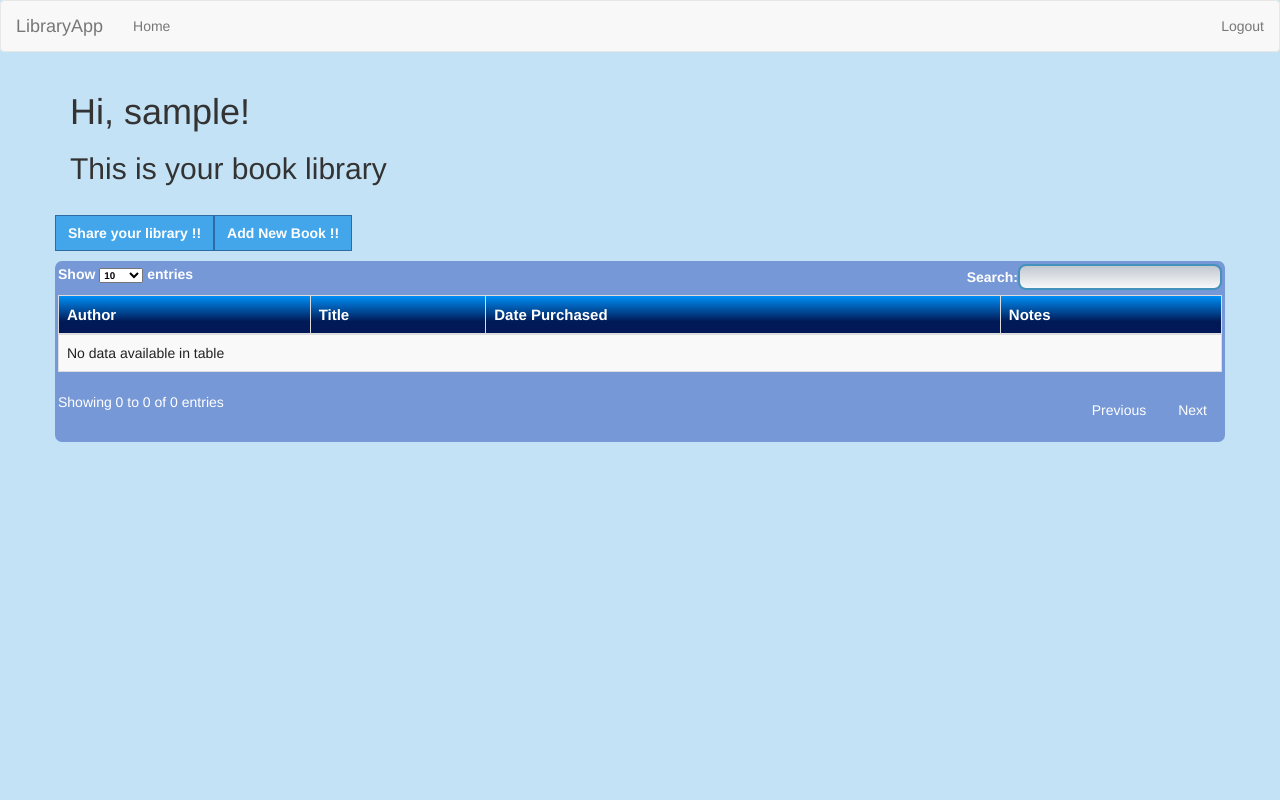
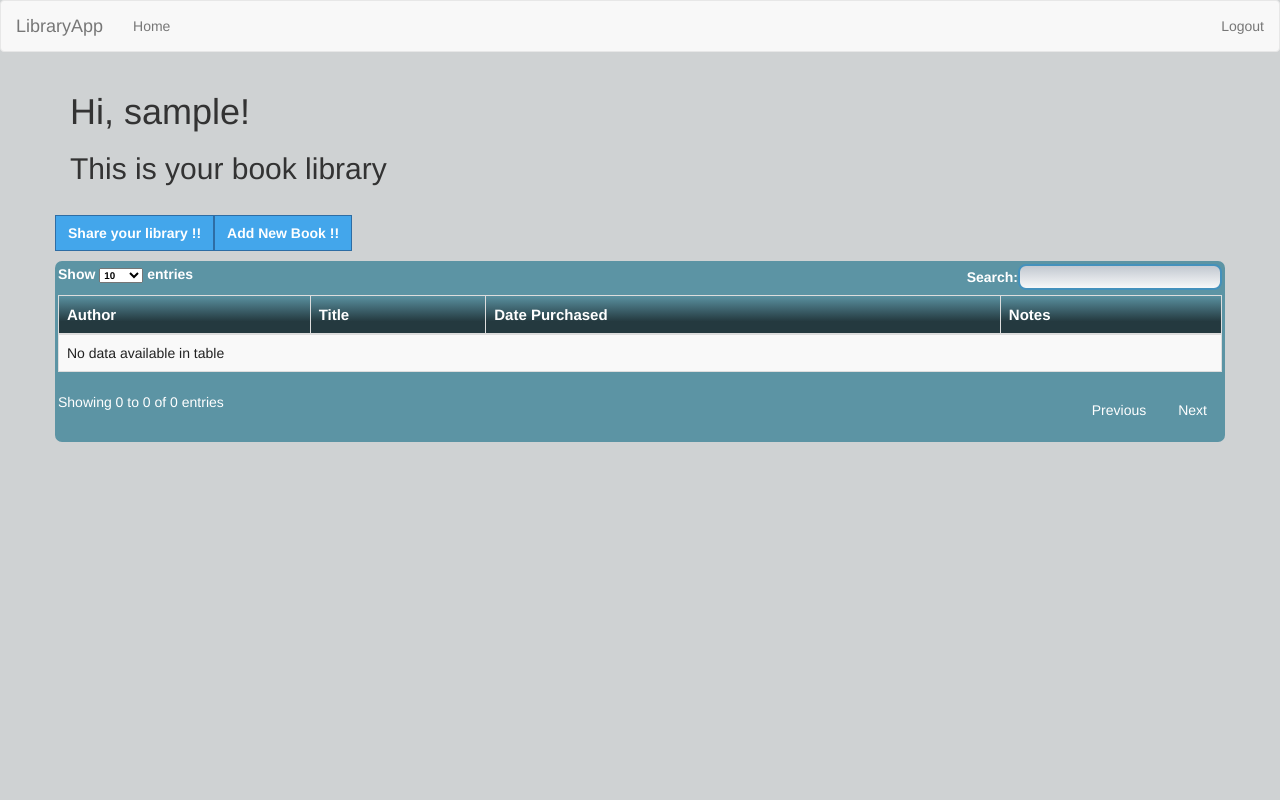
Before and after one commit to sunset666/library_app, a Flask app: page / in a window 1280 px wide. Run offline with Flask 2, Linux system fonts and the light colour scheme; the visitor is signed in with stand-in values (Sample User, id 1); data comes from the database, SQL or seed files in the repository; data that the repository does not hold is empty; some libraries are stand-ins or nearby versions.

Commit message:
New color scheme

```diff
--- a/app/static/css/libraryapp.css
+++ b/app/static/css/libraryapp.css
@@ -12,7 +12,7 @@
 body, html {
     height: 100%;
     background-repeat: no-repeat;
-    background: rgb(196, 226, 245);
+    background: rgb(207, 210, 211);
 }
 
 .login_box {
@@ -193,13 +193,13 @@
 }
 
 table thead {
-    background: #0093fc; /* Old browsers */
-    background: -moz-linear-gradient(top, #0093fc 0%, #011a57 68%); /* FF3.6+ */
-    background: -webkit-gradient(linear, left top, left bottom, color-stop(0%, #0093fc), color-stop(68%, #011a57)); /* Chrome,Safari4+ */
-    background: -webkit-linear-gradient(top, #0093fc 0%, #011a57 68%); /* Chrome10+,Safari5.1+ */
-    background: -o-linear-gradient(top, #0093fc 0%, #011a57 68%); /* Opera 11.10+ */
-    background: -ms-linear-gradient(top, #0093fc 0%, #011a57 68%); /* IE10+ */
-    background: linear-gradient(to bottom, #0093fc 0%, #011a57 68%); /* W3C */;
+    background: #5c94a4; /* Old browsers */
+    background: -moz-linear-gradient(top, #5c94a4 0%, #24393f 68%); /* FF3.6+ */
+    background: -webkit-gradient(linear, left top, left bottom, color-stop(0%, #5c94a4), color-stop(68%, #24393f)); /* Chrome,Safari4+ */
+    background: -webkit-linear-gradient(top, #5c94a4 0%, #24393f 68%); /* Chrome10+,Safari5.1+ */
+    background: -o-linear-gradient(top, #5c94a4 0%, #24393f 68%); /* Opera 11.10+ */
+    background: -ms-linear-gradient(top, #5c94a4 0%, #24393f 68%); /* IE10+ */
+    background: linear-gradient(to bottom, #5c94a4 0%, #24393f 68%); /* W3C */;
 }
 
 table thead tr th,
@@ -248,7 +248,7 @@
 }
 
 .tabla {
-    background-color: #7798D7;
+    background-color: #5c94a4;
     padding: 3px 3px 14px 3px;
     border-radius: 7px;
     overflow: scroll;
@@ -314,18 +314,18 @@
 
 .dataTables_wrapper .dataTables_paginate .paginate_button.current, .dataTables_wrapper .dataTables_paginate .paginate_button.current:hover {
     border: 1px solid #979797;
-    background-color: #5385ef;
-    background: -webkit-gradient(linear, left top, left bottom, color-stop(0%, #5385ef), color-stop(100%, #022157));
+    background-color: #5c94a4;
+    background: -webkit-gradient(linear, left top, left bottom, color-stop(0%, #5c94a4), color-stop(100%, #24393f));
     /* Chrome,Safari4+ */
-    background: -webkit-linear-gradient(top, #5385ef 0%, #022157 100%);
+    background: -webkit-linear-gradient(top, #5c94a4 0%, #24393f 100%);
     /* Chrome10+,Safari5.1+ */
-    background: -moz-linear-gradient(top, #5385ef 0%, #022157 100%);
+    background: -moz-linear-gradient(top, #5c94a4 0%, #24393f 100%);
     /* FF3.6+ */
-    background: -ms-linear-gradient(top, #5385ef 0%, #022157 100%);
+    background: -ms-linear-gradient(top, #5c94a4 0%, #24393f 100%);
     /* IE10+ */
-    background: -o-linear-gradient(top, #5385ef 0%, #022157 100%);
+    background: -o-linear-gradient(top, #5c94a4 0%, #24393f 100%);
     /* Opera 11.10+ */
-    background: linear-gradient(to bottom, #5385ef 0%, #022157 100%);
+    background: linear-gradient(to bottom, #5c94a4 0%, #24393f 100%);
     /* W3C */
 }
 
```
